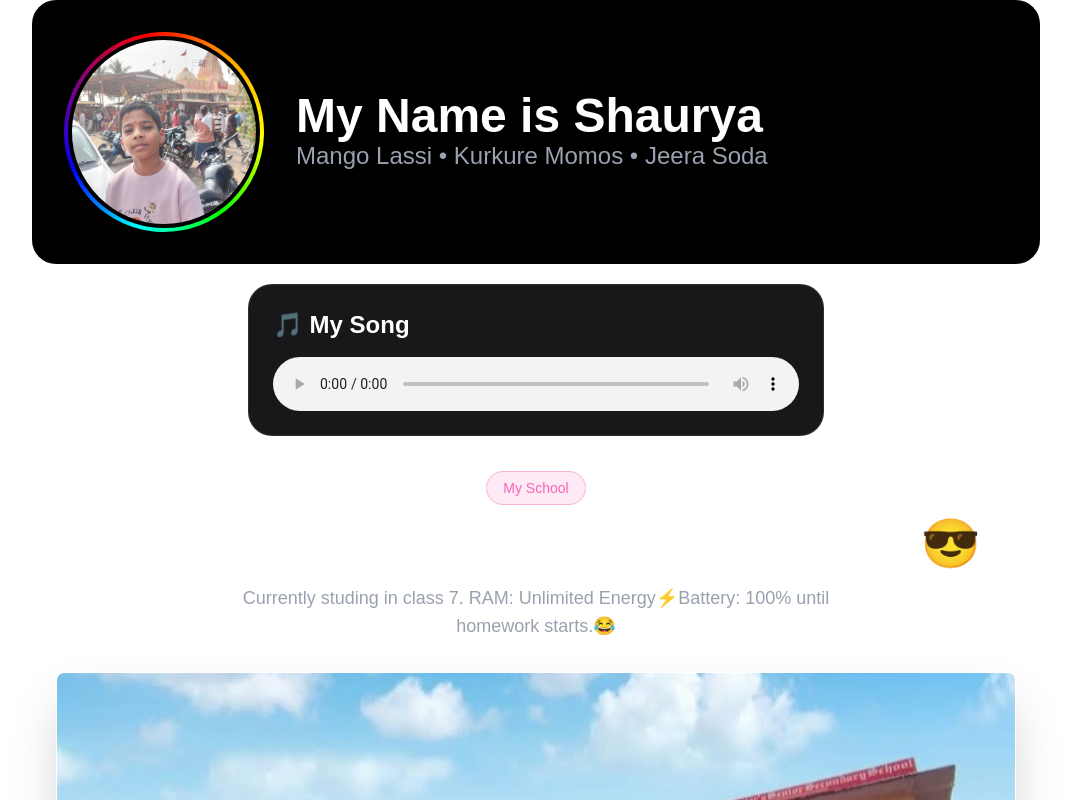
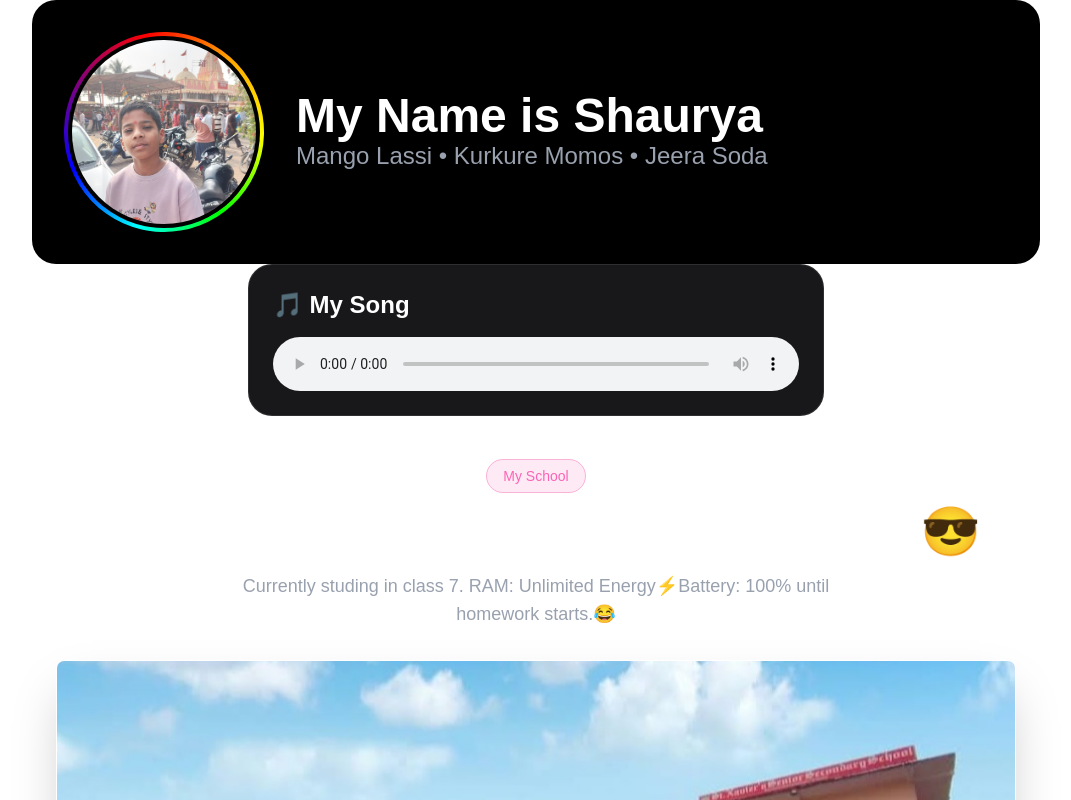
Before and after one commit to bipinmishra16/shaurya-trip, a Next.js app: page / in a window 1280 px wide. Shown: the top 800 px of the page, without its empty margins (104-1175 px from the left). Built offline with nearby package versions, Linux system fonts and the light colour scheme.

Commit message:
chore: audio component fix

```diff
--- a/components/MyAudio.tsx
+++ b/components/MyAudio.tsx
@@ -1,6 +1,6 @@
 const Playlist = () => {
   return (
-    <section className="py-5">
+    <section className="pb-7">
       <div className="mx-auto max-w-xl rounded-3xl border border-white/10 bg-zinc-900 p-6">
         <h2 className="mb-4 text-2xl font-bold text-white">
           🎵 My Song
```
